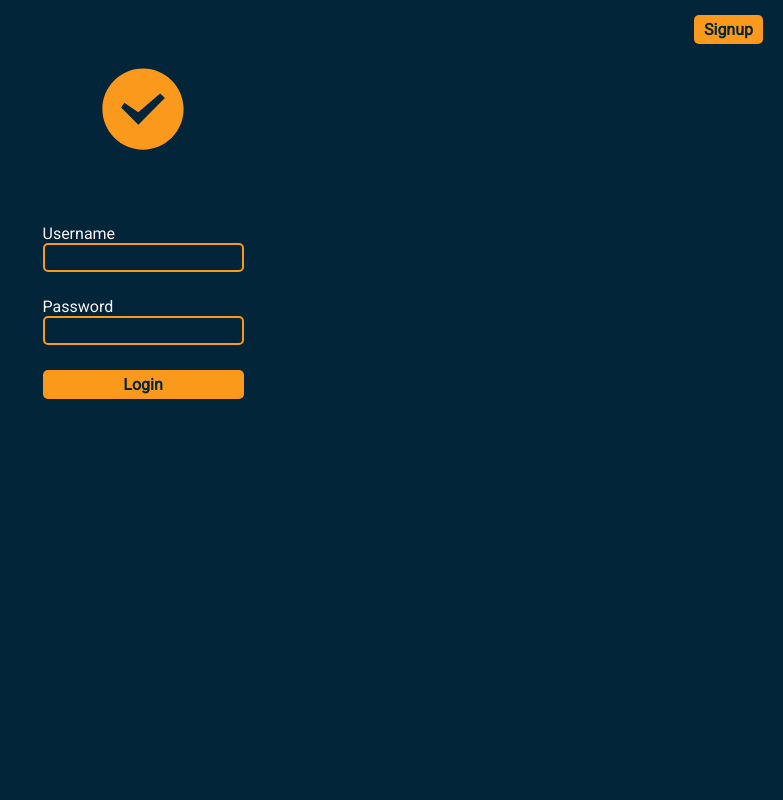
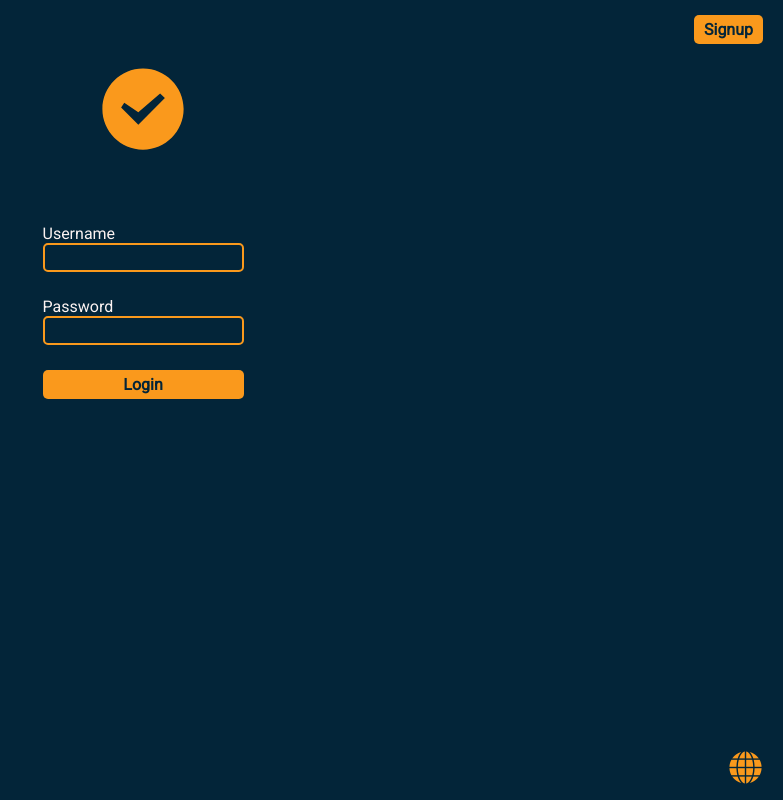
Before and after one commit to Srizza93/todo-spring-front, a Vue app: page / in a window 1280 px wide. Shown: the whole page, without its empty margins (497-1280 px from the left). Built offline with nearby package versions, Linux system fonts and the light colour scheme.

Commit message:
feat(i18n): lang modal

```diff
--- a/src/App.vue
+++ b/src/App.vue
@@ -1,17 +1,23 @@
 <template>
     <RouterView></RouterView>
+    <LanguageSetupComponent @emit-select="setLanguage" />
 </template>
 
 <script lang="ts" setup>
+import { onMounted } from 'vue';
 import { useI18n } from 'vue-i18n';
-import { convertLanguage }  from './services/languageSetup'
+import languageSetupFuncts  from './services/languageSetupFuncts'
+import LanguageSetupComponent from './components/LanguageSetupComponent.vue';
 
+const { convertLanguage } = languageSetupFuncts()
 const { locale } = useI18n()
 
-retrieveLanguage()
-
-function retrieveLanguage(): void {
-    const lang: string = window.navigator.language
+function setLanguage(setLang?: string): void {
+    const lang: string = setLang ? setLang : window.navigator.language
     locale.value = convertLanguage(lang)
 }
+
+onMounted(() => {
+    setLanguage()
+})
 </script>
--- /dev/null
+++ b/src/components/LanguageSetupComponent.vue
@@ -0,0 +1,99 @@
+<template>
+    <div class="langs" @click="toggleModal">
+    </div>
+    <div
+      v-if="modalIsOpen"
+      class="langs-modal"
+      tabindex="0"
+      @blur="closeModal"
+    >
+        <ul class="langs-modal_ul">
+            <li
+              class="langs-modal_ul_lang"
+              v-for="lang in langs"
+              :key="lang.type"
+              @click="emitSelect(lang.type)"
+            >
+              {{ t(`langs.${lang.type}`) }}
+            </li>
+        </ul>
+    </div>
+</template>
+
+<script lang="ts" setup>
+import { ref } from 'vue'
+import type { Ref } from 'vue'
+import { useI18n } from 'vue-i18n'
+import languageSetupFuncts from '../services/languageSetupFuncts'
+
+const { t } = useI18n()
+const { langs } = languageSetupFuncts()
+
+const submitEmit = defineEmits(['emit-select'])
+const modalIsOpen: Ref<boolean> = ref(false)
+
+function emitSelect(lang: string): void {
+    submitEmit('emit-select', lang)
+}
+
+function toggleModal(): void {
+    modalIsOpen.value = !modalIsOpen.value
+}
+
+function closeModal(): void {
+    modalIsOpen.value = false
+}
+</script>
+
+<style lang="scss" scoped>
+.langs {
+    position: fixed;
+    right: 20px;
+    bottom: 15px;
+    width: 35px;
+    height: 35px;
+    background-image: url('../assets/icons/world.png');
+    background-repeat: no-repeat;
+    cursor: pointer;
+}
+
+.langs:hover {
+    opacity: .7;
+}
+
+.langs-modal {
+    position: fixed;
+    right: 75px;
+    bottom: 15px;
+    width: 250px;
+    border: 3px solid $fourth-color;
+    border-radius: $radius;
+    background-color: $third-color;
+    color: #032539;
+    z-index: 10;
+    box-shadow: rgba(50, 50, 93, 0.25) 0px 50px 100px -20px, rgba(0, 0, 0, 0.3) 0px 30px 60px -30px, rgba(10, 37, 64, 0.35) 0px -2px 6px 0px inset;
+}
+
+.langs-modal_ul {
+    width: 100%;
+    list-style: none;
+    padding: 0;
+    text-align: center;
+
+}
+
+.langs-modal_ul_lang {
+    border-bottom: 1px solid #032539;
+    padding: 5px 0;
+    cursor: pointer;
+}
+
+.langs-modal_ul_lang:last-child {
+    border: none;
+}
+
+.langs-modal_ul_lang:hover {
+    background-color: #032539;
+    color: $third-color;
+}
+</style>
--- a/src/locales/en-GB.json
+++ b/src/locales/en-GB.json
@@ -32,5 +32,10 @@
         "add": "Add",
         "modalPlaceholder": "Write a todo...",
         "noTodos": "There are no todos here"
+    },
+    "langs": {
+        "en": "English",
+        "fr": "French",
+        "it": "Italian"
     }
 }
--- a/src/locales/fr-FR.json
+++ b/src/locales/fr-FR.json
@@ -32,5 +32,10 @@
         "add": "Ajouter",
         "modalPlaceholder": "Écrivez une tâche à faire...",
         "noTodos": "Il n'y a pas de tâches ici"
+    },
+    "langs": {
+        "en": "Anglais",
+        "fr": "Français",
+        "it": "Italian"
     }
 }
--- /dev/null
+++ b/src/locales/it-IT.json
@@ -0,0 +1,41 @@
+{
+    "forms": {
+        "username": "Nome utente",
+        "name": "Nome",
+        "surname": "Cognome",
+        "email": "Email",
+        "password": "Password",
+        "confirmPassword": "Conferma Password",
+        "error": "Non valido",
+        "hasBeenUsed": "è già stato utilizzato",
+        "confPasswordError": "La password non corrisponde",
+        "success": {
+            "line1": "Registrazione avvenuta con successo!",
+            "line2": "Abbiamo inviato un'email a"
+        }
+    },
+    "processes": {
+        "login": "Accedi",
+        "signup": "Registrati",
+        "logout": "Esci"
+    },
+    "signupPage": {
+        "haveAnAccount": "Hai già un account?"
+    },
+    "userProfile": {
+        "today": "Oggi",
+        "inbox": "Posta in arrivo",
+        "done": "Fatto",
+        "created": "Creato",
+        "due": "Scadenza",
+        "expired": "Scaduto",
+        "add": "Aggiungi",
+        "modalPlaceholder": "Scrivi un todo...",
+        "noTodos": "Non ci sono todo qui"
+    },
+    "langs": {
+        "en": "Inglese",
+        "fr": "Francese",
+        "it": "Italiano"
+    }
+    }
--- a/src/main.ts
+++ b/src/main.ts
@@ -2,8 +2,9 @@ import { createApp } from 'vue'
 import { Pinia, createPinia } from 'pinia'
 import piniaPluginPersistedState from 'pinia-plugin-persistedstate'
 import { I18n, createI18n } from 'vue-i18n'
+import enGB from './locales/en-GB.json'
 import frFR from './locales/fr-FR.json'
-import enGB from './locales/en-GB.json'
+import itIT from './locales/it-IT.json'
 import './assets/base.scss'
 import App from './App.vue'
 import router from './router/index'
@@ -13,11 +14,12 @@ pinia.use(piniaPluginPersistedState)
 
 type MessageSchema = typeof enGB
 
-const i18n: I18n<{}, {}, {}, string, true> = createI18n<[MessageSchema], 'en-GB' | 'fr-FR'>({
+const i18n: I18n<{}, {}, {},  string, true> = createI18n<[MessageSchema], 'en-GB' | 'fr-FR' | 'it-IT'>({
     locale: 'en-GB' as string,
     messages: {
         'en-GB': enGB,
         'fr-FR': frFR,
+        'it-IT': itIT,
     },
     fallbackLocale: 'en-GB' as string,
     legacy: false as boolean
--- a/src/services/languageSetup.ts
+++ /dev/null
@@ -1,31 +0,0 @@
-export function convertLanguage(lang: string): string {
-    switch (lang) {
-        case 'en':
-            return 'en-GB'
-        case 'en-GB':
-            return 'en-GB'
-        case 'en-US':
-            return 'en-GB'
-        case 'en-AU':
-            return 'en-GB'
-        case 'en-CA':
-            return 'en-GB'
-        case 'en-IN':
-            return 'en-GB'
-        case 'en-ZA':
-            return 'en-GB'
-        case 'fr':
-            return 'fr-FR'
-        case 'fr-FR':
-            return 'fr-FR'
-        case 'fr-CA':
-            return 'fr-FR'
-        case 'fr-BE':
-            return 'fr-FR'
-        case 'fr-CH':
-            return 'fr-FR'
-        default:
-            return 'en-GB'
-
-    }
-}
--- /dev/null
+++ b/src/services/languageSetupFuncts.ts
@@ -0,0 +1,69 @@
+import { useI18n } from "vue-i18n"
+
+interface Lang {
+    text: string
+    type: string
+}
+
+export default function() {
+    const { t } = useI18n()
+
+    const langs: Lang[] = [
+        {
+            text: t('langs.en'),
+            type: 'en'
+        },
+        {
+            text: t('langs.fr'),
+            type: 'fr'
+        },
+        {
+            text: t('langs.it'),
+            type: 'it'
+        },
+    ]
+
+    function convertLanguage(lang: string): string {
+        switch (lang) {
+            case 'en':
+                return 'en-GB'
+            case 'en-GB':
+                return 'en-GB'
+            case 'en-US':
+                return 'en-GB'
+            case 'en-AU':
+                return 'en-GB'
+            case 'en-CA':
+                return 'en-GB'
+            case 'en-IN':
+                return 'en-GB'
+            case 'en-ZA':
+                return 'en-GB'
+            case 'fr':
+                return 'fr-FR'
+            case 'fr-FR':
+                return 'fr-FR'
+            case 'fr-CA':
+                return 'fr-FR'
+            case 'fr-BE':
+                return 'fr-FR'
+            case 'fr-CH':
+                return 'fr-FR'
+            case 'it':
+                return 'it-IT'
+            case 'it-IT':
+                return 'it-IT'
+            case 'it-CH':
+                return 'it-IT'
+            default:
+                return 'en-GB'
+
+        }
+    }
+
+    return {
+        langs,
+        convertLanguage
+    }
+
+}
```
Also changed, not shown: src/assets/icons/world.png (added).
